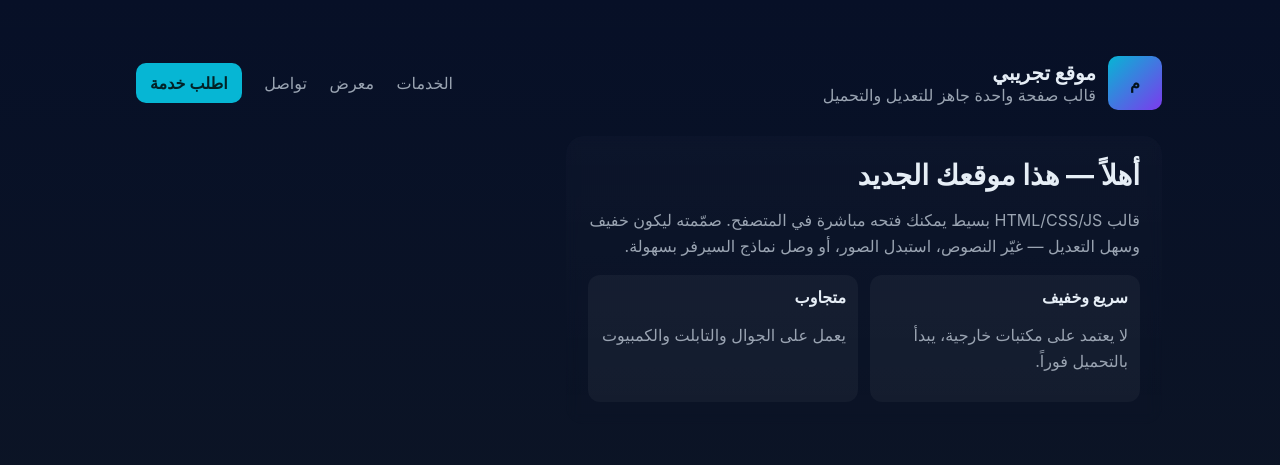
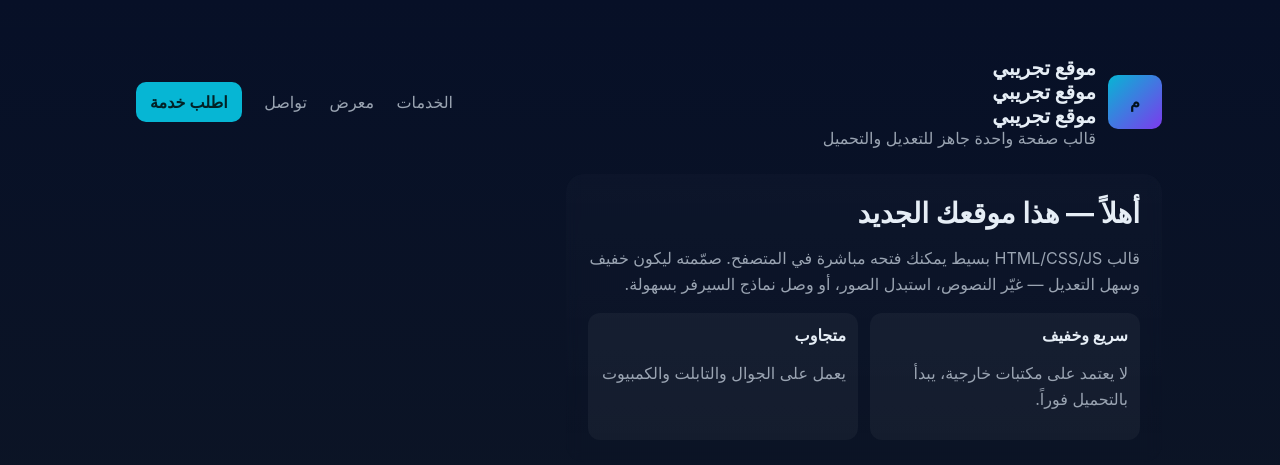
Before and after one commit to Peter-Alsaleh/ci-cd-using-jenkins, a plain HTML site: page index.html in a window 1280 px wide. Drawn offline with Linux system fonts and the light colour scheme.

Commit message:
Update index.html

```diff
--- a/index.html
+++ b/index.html
@@ -66,6 +66,8 @@
         <div class="logo">م</div>
         <div>
           <h1>موقع تجريبي</h1>
+            <h1>موقع تجريبي</h1>
+            <h1>موقع تجريبي</h1>
           <p class="lead">قالب صفحة واحدة جاهز للتعديل والتحميل</p>
         </div>
       </div>
```
